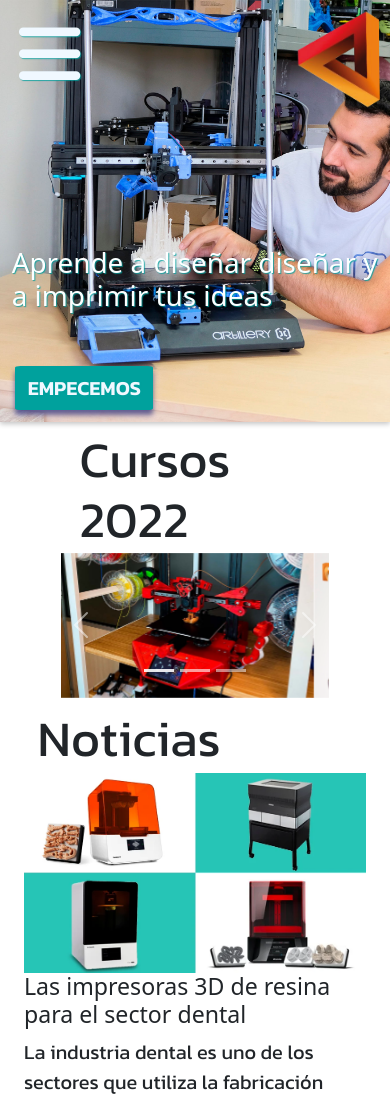
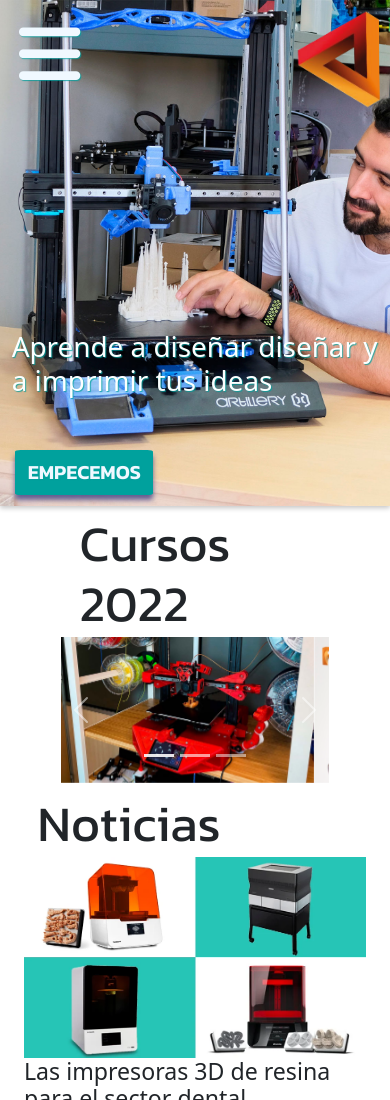
Before and after one commit to Felipe7575/3DRamos, a website: page index.html in a window 390 px wide. Shown: the top 1100 px of the page. Drawn offline with nearby package versions, Linux system fonts and the light colour scheme.

Commit message:
Arreglando banner inicio en media qureries

```diff
--- a/Styles/_media.scss
+++ b/Styles/_media.scss
@@ -87,14 +87,21 @@
 
     /* =========================HEAD UNICAMENTE PARA EL INDEX============================== */
     .head--inicio{
-        min-height: 50vh;
+        min-height: 60vh;
         display: grid;
         grid-template-areas:
         "none logo"
         "empecemos empecemos"
         ;
+        background-size:cover;
+        background-repeat: no-repeat;
+        background-position: 50% ;
         z-index: 1;
+
     }
+
+
+
     .head__box__nav{
 
         position:fixed;
```
Also changed, not shown: css/estilos.css.
